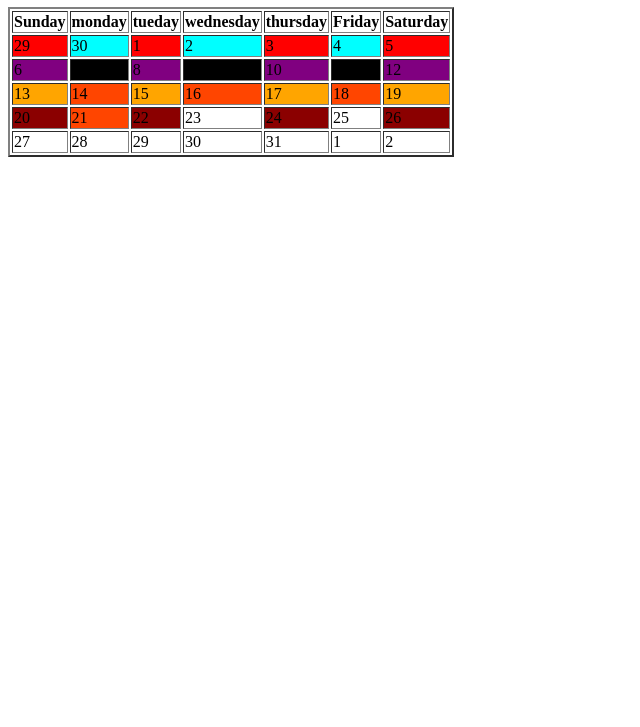
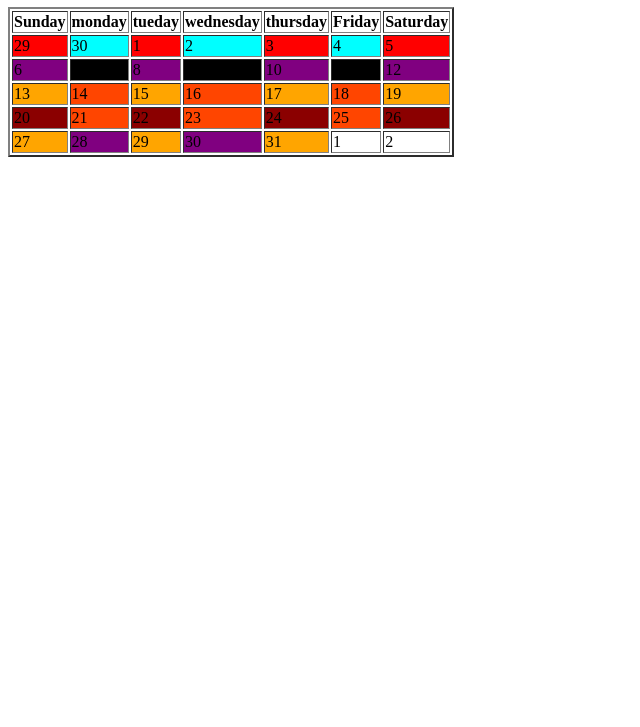
Before and after one commit to DomingoHernandez0/YungStitch.io, a plain HTML site: page index.html in a window 1280 px wide. Shown: the part 73-800 px from the top of the page, without its empty margins (0-640 px from the left). Drawn offline with Linux system fonts and the light colour scheme.

Commit message:
Add files via upload

```diff
--- a/index.html
+++ b/index.html
@@ -49,17 +49,17 @@
         <td style="background-color:darkred">20</td>
         <td style="background-color:orangered">21</td>
         <td style="background-color:darkred">22</td>
-        <td>23</td>
+        <td style="background-color:orangered">23</td>
         <td style="background-color:darkred">24</td>
-        <td>25</td>
+        <td style="background-color:orangered">25</td>
         <td style="background-color:darkred">26</td>
       </tr>
       <tr>
-        <td>27</td>
-        <td>28</td>
-        <td>29</td>
-        <td>30</td>
-        <td>31</td>
+        <td style="background-color:orange">27</td>
+        <td style="background-color:purple">28</td>
+        <td style="background-color:orange">29</td>
+        <td style="background-color:purple">30</td>
+        <td style="background-color:orange">31</td>
         <td>1</td>
         <td>2</td>
       </tr>
```
